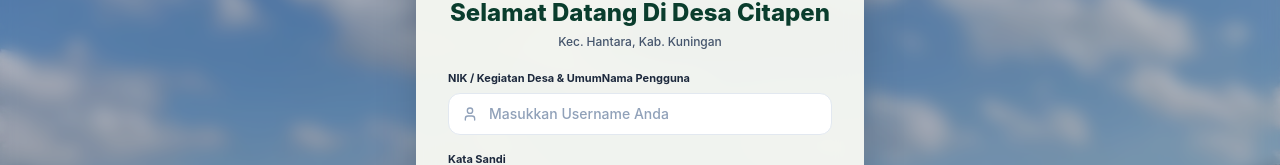
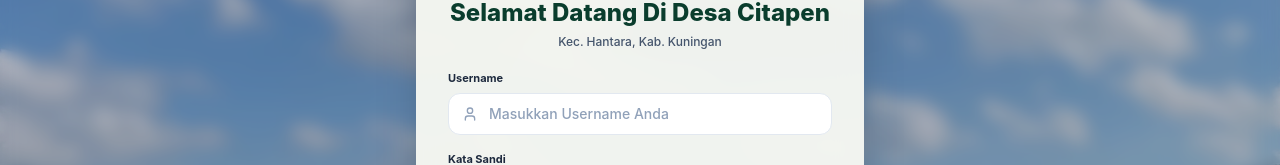
Before and after one commit to webdevcitapen/website-desa-citapen, a React (Vite) app in the folder frontend/: page /login in a window 1280 px wide. Shown: the part 210-375 px from the top of the page. Built offline with nearby package versions, Linux system fonts and the light colour scheme; no server answers.

Commit message:
refactor: remove NIK from login, only use Username

```diff
--- a/frontend/src/pages/auth/Login.tsx
+++ b/frontend/src/pages/auth/Login.tsx
@@ -4,7 +4,7 @@ import { User, Lock, ArrowRight, ArrowLeft, MessageCircle } from 'lucide-react';
 import api from '../../services/api';
 
 export default function Login() {
-  const [nik, setNik] = useState('');
+  const [username, setUsername] = useState('');
   const [password, setPassword] = useState('');
   const [isLoading, setIsLoading] = useState(false);
   const [error, setError] = useState<string | null>(null);
@@ -14,7 +14,7 @@ export default function Login() {
     e.preventDefault();
     setError(null);
 
-    if (!nik || !password) {
+    if (!username || !password) {
       setError('Mohon isi Username dan Kata Sandi');
       return;
     }
@@ -22,7 +22,7 @@ export default function Login() {
     setIsLoading(true);
     try {
       const response = await api.post('/autentikasi/masuk', {
-        username: nik,
+        username: username,
         kataSandi: password
       });
 
@@ -103,20 +103,20 @@ export default function Login() {
             </div>
           )}
 
-          {/* NIK Field */}
+          {/* Username Field */}
           <div className="mb-4">
-            <label className="block text-[11px] font-bold text-slate-800 mb-1.5" htmlFor="nik">
-              NIK / Kegiatan Desa & UmumNama Pengguna
+            <label className="block text-[11px] font-bold text-slate-800 mb-1.5" htmlFor="username">
+              Username
             </label>
             <div className="relative">
               <div className="absolute inset-y-0 left-0 pl-3.5 flex items-center pointer-events-none text-slate-400">
                 <User className="h-4 w-4" />
               </div>
               <input
-                id="nik"
+                id="username"
                 type="text"
-                value={nik}
-                onChange={(e) => setNik(e.target.value)}
+                value={username}
+                onChange={(e) => setUsername(e.target.value)}
                 placeholder="Masukkan Username Anda"
                 className="w-full pl-10 pr-4 py-2.5 bg-white border border-slate-200 rounded-xl text-sm focus:outline-none focus:ring-2 focus:ring-[#0A3D2D] focus:border-transparent transition-all placeholder:text-slate-400 font-medium text-slate-800"
                 required
```
